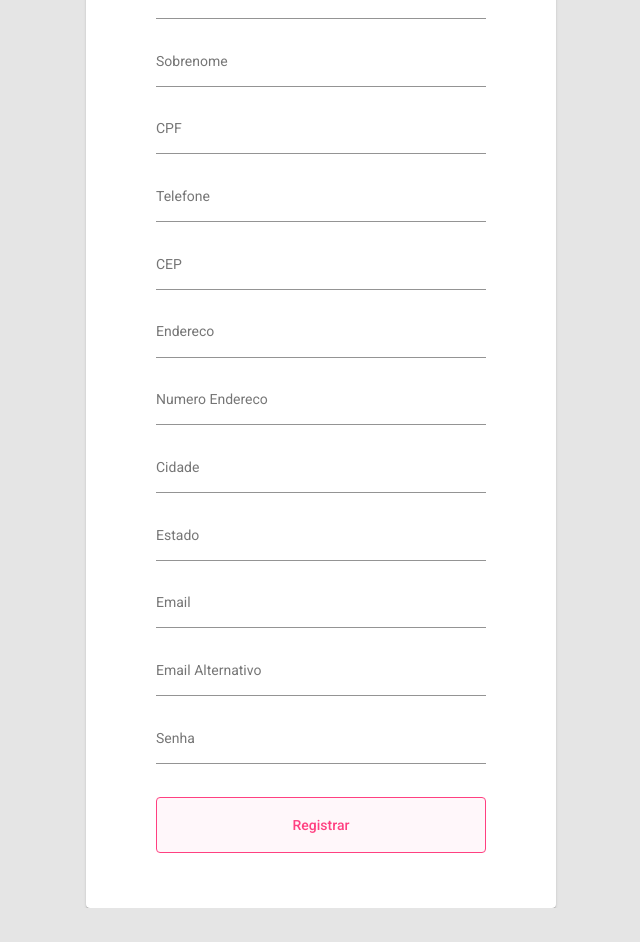
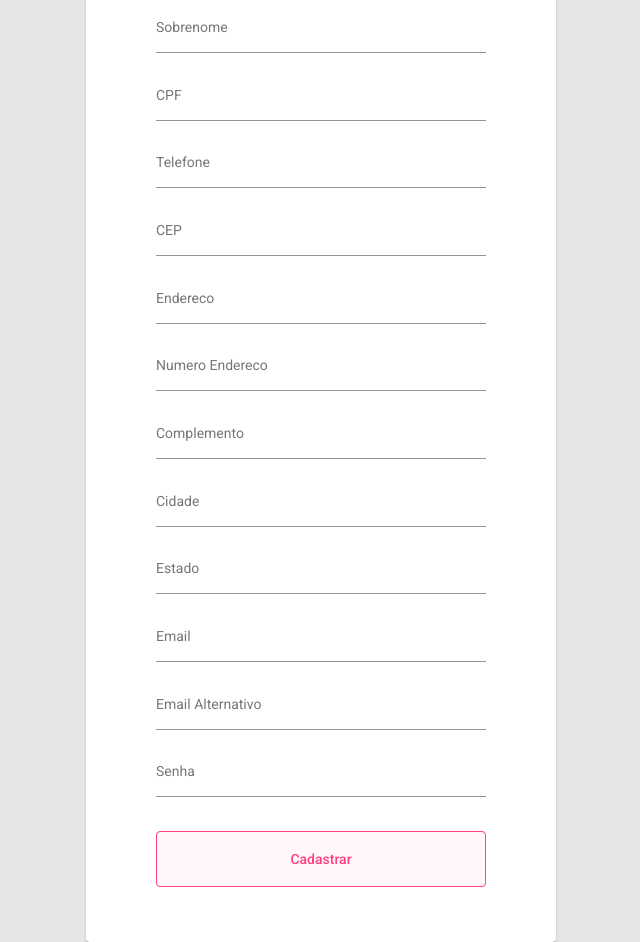
Before and after one commit to anabalves/fatec-zona-leste, an Angular app in the folder frontend/: page /register in a window 1280 px wide. Shown: the whole page, without its empty margins (319-959 px from the left). Before the commit the page ends 908 px from the top, so only its background shows below. Built offline with nearby package versions, Linux system fonts and the light colour scheme.

Commit message:
Update register.component.html

```diff
--- a/frontend/src/app/components/register/register.component.html
+++ b/frontend/src/app/components/register/register.component.html
@@ -1,7 +1,7 @@
 <div class="main-wrapper" fxLayout="row" fxLayoutAlign="center center">
     <mat-card class="box">
       <mat-card-header>
-        <mat-card-title>Registrar</mat-card-title>
+        <mat-card-title>Cadastrar</mat-card-title>
       </mat-card-header>
 
       <form [formGroup]="registerForm" class="example-form">
@@ -36,6 +36,10 @@
           </mat-form-field>
 
           <mat-form-field class="example-full-width">
+            <input matInput formControlName="complemento" placeholder="Complemento">
+          </mat-form-field>
+
+          <mat-form-field class="example-full-width">
             <input matInput formControlName="cidade" placeholder="Cidade">
           </mat-form-field>
 
@@ -57,7 +61,7 @@
 
         </mat-card-content>
 
-        <button mat-stroked-button color="accent" class="btn-block" (click)="register()" routerLinkActive="active">Registrar</button>
+        <button mat-stroked-button color="accent" class="btn-block" (click)="register()" routerLinkActive="active">Cadastrar</button>
 
       </form>
     </mat-card>
```
